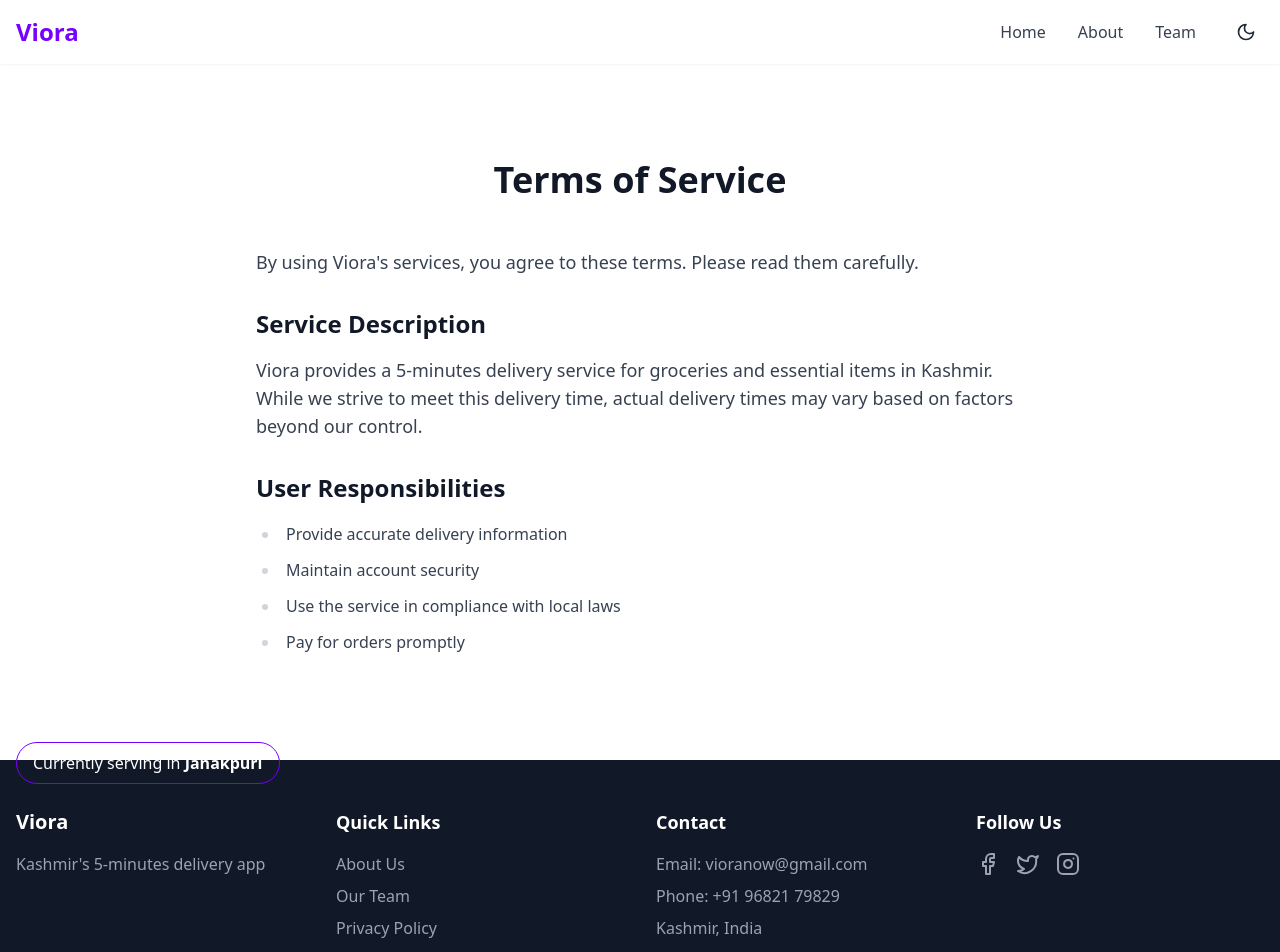
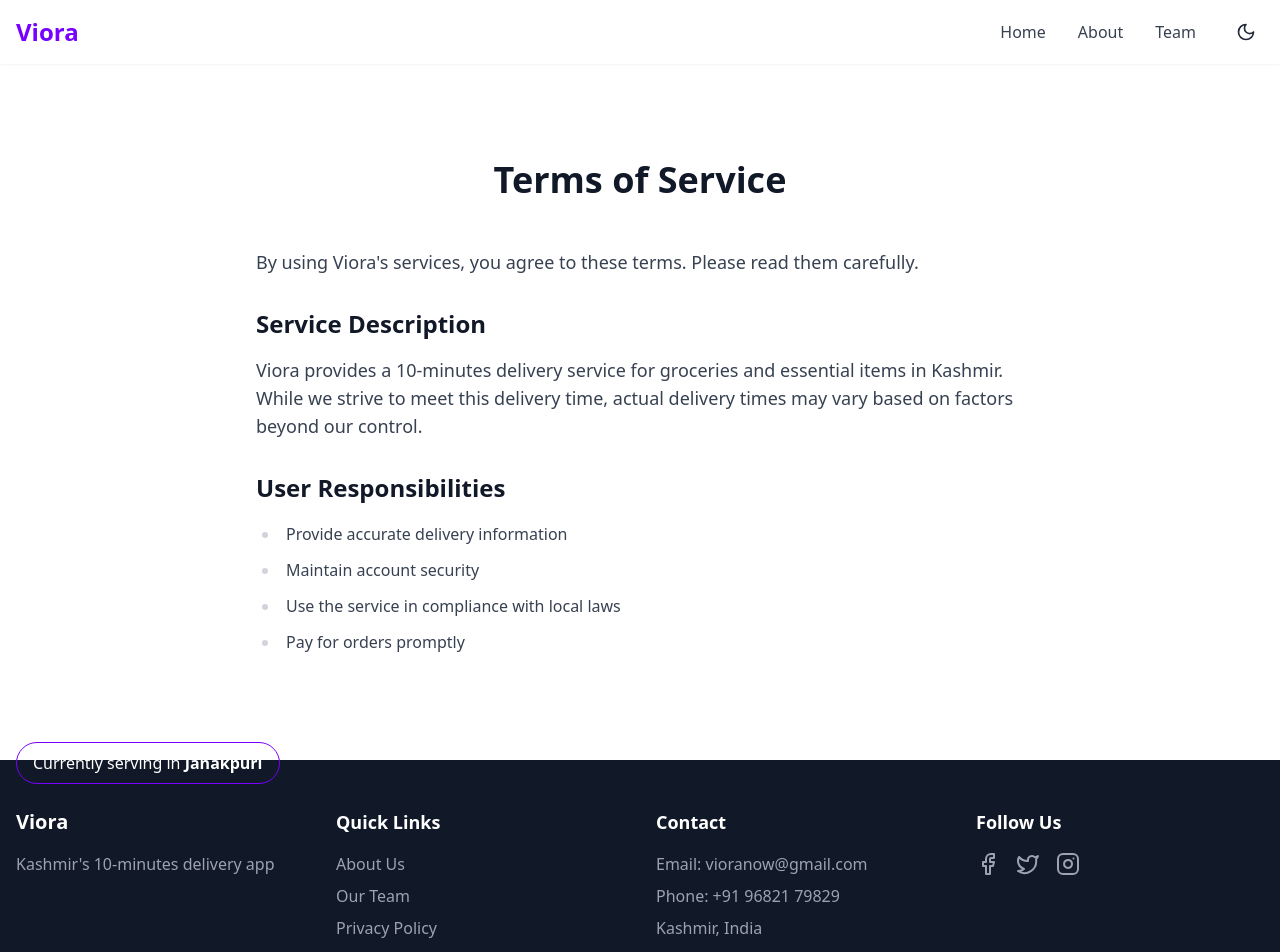
Before and after one commit to ronit-ghosh/viora-demo, a React (Vite) app: page /terms in a window 1280 px wide. Shown: the top 952 px of the page. Built offline with nearby package versions, Linux system fonts and the light colour scheme.

Commit message:
Spelling changes

```diff
--- a/index.html
+++ b/index.html
@@ -4,7 +4,7 @@
     <meta charset="UTF-8" />
     <link rel="icon" type="image/svg+xml" href="/vite.svg" />
     <meta name="viewport" content="width=device-width, initial-scale=1.0" />
-    <title>Viora - Kashmir's 5 Minutes Delivery App</title>
+    <title>Viora - Kashmir's s Delivery App</title>
   </head>
   <body>
     <div id="root"></div>
--- a/src/components/Footer.tsx
+++ b/src/components/Footer.tsx
@@ -7,7 +7,7 @@ export default function Footer() {
         <div className="grid grid-cols-1 md:grid-cols-4 gap-8">
           <div>
             <h3 className="text-xl font-bold mb-4">Viora</h3>
-            <p className="text-gray-400">Kashmir's 5-minutes delivery app</p>
+            <p className="text-gray-400">Kashmir's 10-minutes delivery app</p>
           </div>
 
           <div>
--- a/src/components/TeamCarousel.tsx
+++ b/src/components/TeamCarousel.tsx
@@ -7,7 +7,7 @@ import JoydeepImage from "../images/joydeep.jpeg"
 import ShariqImage from "../images/shariq.jpg"
 const team: TeamMember[] = [
   {
-    name: "Shariq Shokawat Kadla",
+    name: "Shariq Showkat Kadla",
     role: "Founder",
     image: ShariqImage,
     desc: "Visionary leader driving Viora's mission to revolutionize delivery services in Kashmir."
--- a/src/pages/About.tsx
+++ b/src/pages/About.tsx
@@ -8,7 +8,7 @@ export default function About() {
 
         <div className="max-w-3xl mx-auto prose dark:prose-invert">
           <p className="text-lg text-gray-700 dark:text-gray-300 mb-6">
-            Viora is Kashmir's pioneering 5-minutes delivery platform, revolutionizing how people receive their daily essentials. Founded with a vision to make life easier for Kashmir's residents, we've built a network of strategic locations across the region to ensure ultra-fast delivery of groceries and essential items.
+            Viora is Kashmir's pioneering 10-minutes delivery platform, revolutionizing how people receive their daily essentials. Founded with a vision to make life easier for Kashmir's residents, we've built a network of strategic locations across the region to ensure ultra-fast delivery of groceries and essential items.
           </p>
 
           <h2 className="text-2xl font-semibold mt-12 mb-6 text-gray-900 dark:text-white">
--- a/src/pages/Home.tsx
+++ b/src/pages/Home.tsx
@@ -4,8 +4,8 @@ import TeamCarousel from '../components/TeamCarousel';
 
 const features: Feature[] = [
   {
-    title: "5-Minutes Delivery",
-    description: "Get your essentials delivered in just 5 minutes across Kashmir",
+    title: "10-Minutes Delivery",
+    description: "Get your essentials delivered in just 10 minutes across Kashmir",
     icon: "Clock"
   },
   {
@@ -43,11 +43,11 @@ export default function Home() {
             <div>
               <h1 className="text-[2.5rem] text-center md:text-left md:text-6xl font-bold text-gray-900 dark:text-white mb-4">
                 Kashmir's First
-                <span className="text-[#7800ff]"> 5-Minutes </span>
+                <span className="text-[#7800ff]"> 10-Minutes </span>
                 Delivery App
               </h1>
               <p className="text-xl text-gray-600 dark:text-gray-300 mb-8">
-                Get your groceries delivered in 10 minutes. Fresh groceries and everyday essentials delivered right to your doorstep, faster than you can imagine.
+                <span className='hover:underline cursor-pointer'>Get your groceries delivered in 10 minutes.</span> Fresh groceries and everyday essentials delivered right to your doorstep, faster than you can imagine.
               </p>
               <button
                 onClick={() => alert('App is currently under maintenance. Please check back later!')}
--- a/src/pages/Terms.tsx
+++ b/src/pages/Terms.tsx
@@ -15,7 +15,7 @@ export default function Terms() {
             Service Description
           </h2>
           <p className="text-lg text-gray-700 dark:text-gray-300 mb-6">
-            Viora provides a 5-minutes delivery service for groceries and essential items in Kashmir. While we strive to meet this delivery time, actual delivery times may vary based on factors beyond our control.
+            Viora provides a 10-minutes delivery service for groceries and essential items in Kashmir. While we strive to meet this delivery time, actual delivery times may vary based on factors beyond our control.
           </p>
 
           <h2 className="text-2xl font-semibold mt-8 mb-4 text-gray-900 dark:text-white">
```
